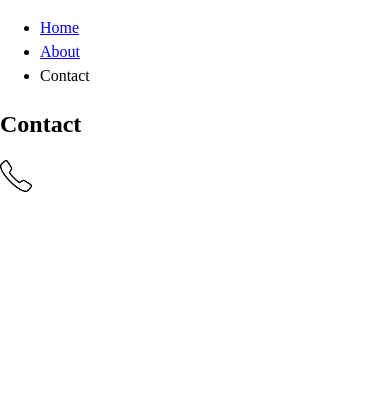
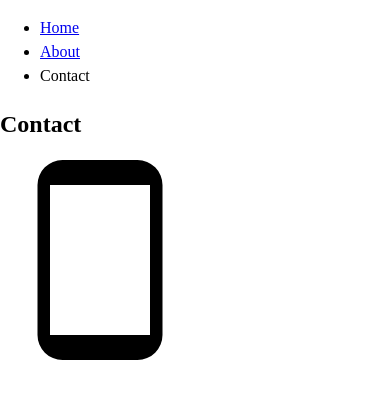
Before and after one commit to is-120-winter-2023/responsive-images-and-svg-Adammross1, a website: page contact.html in a window 390 px wide. Drawn offline with Linux system fonts and the light colour scheme.

Commit message:
downloaded phone as svg

```diff
--- a/contact.html
+++ b/contact.html
@@ -32,7 +32,7 @@
         <li><a>Contact</a></li>
       </ul>
       <h1>Contact</h1>
-      <img src="images/phone2.jpg" alt="phone icon">
+      <img src="images/2205195_mobile_phone_screen_smart_icon.svg" alt="phone icon">
     </nav>
 
   </header>
```
Also changed, not shown: images/2205195_mobile_phone_screen_smart_icon.svg (added), images/phone2.svg.png (added).
